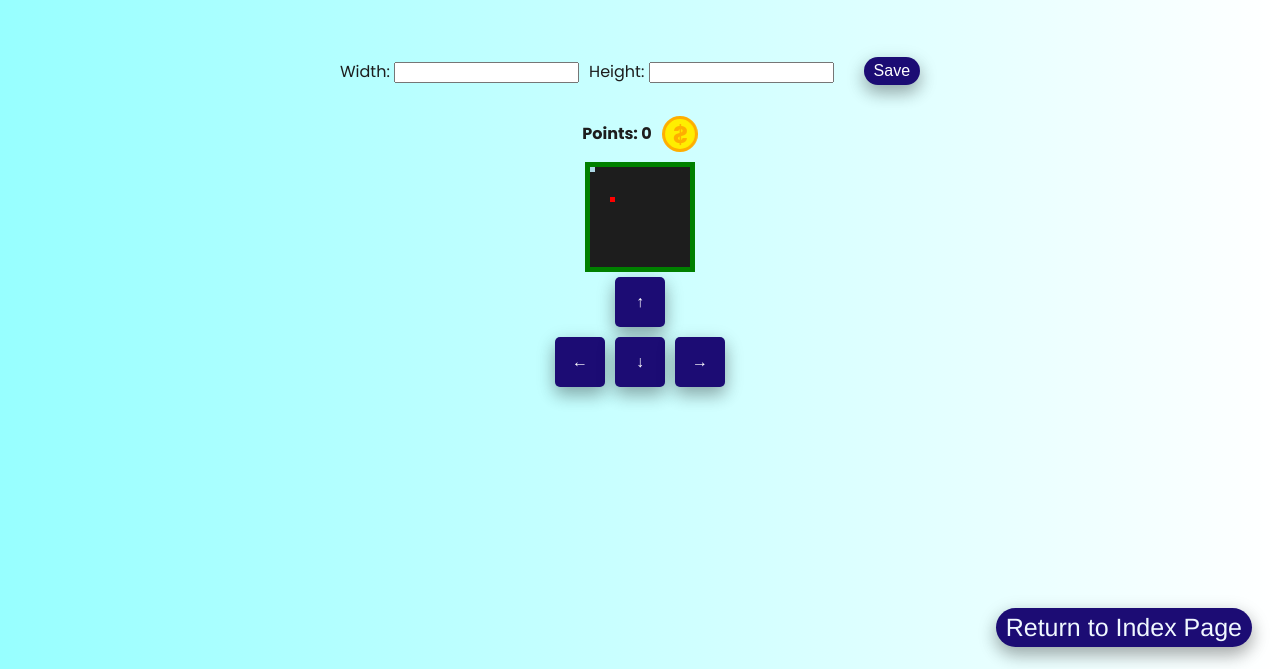
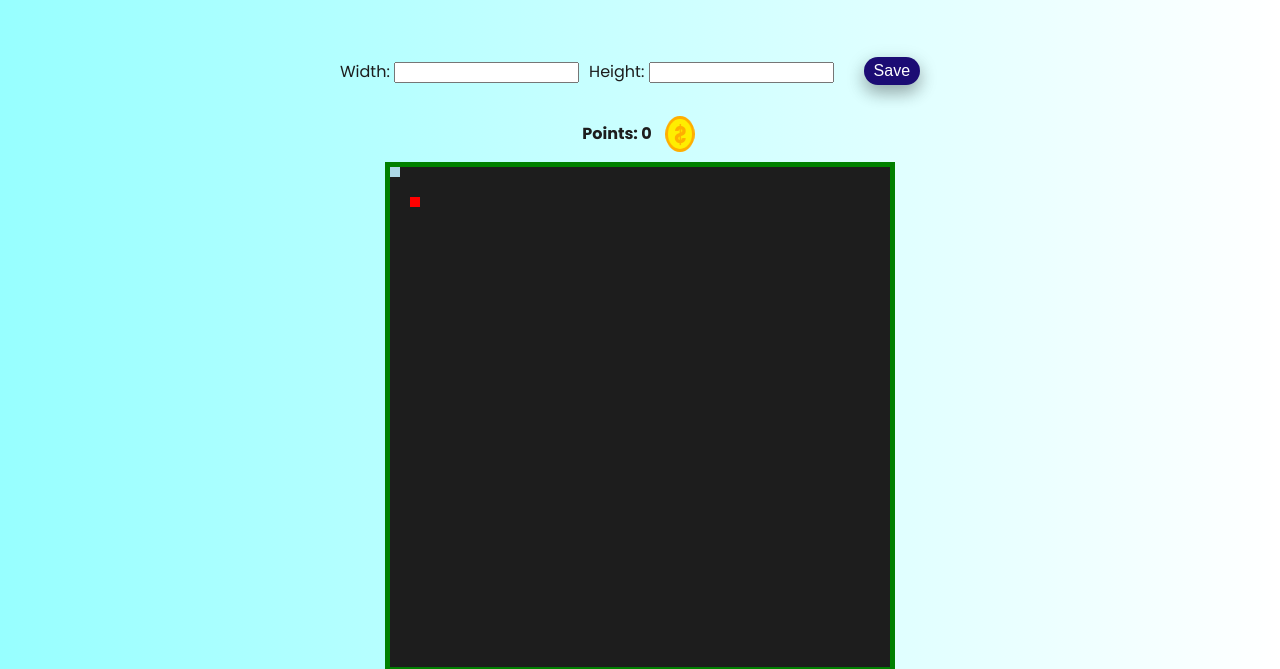
Before and after one commit to MarcoGomezGutierrez/Gatsby-Plantilla, a Gatsby site: page /game in a window 1280 px wide. Shown: the part 141-810 px from the top of the page. Built offline with nearby package versions, Linux system fonts and the light colour scheme; Gatsby itself is replaced by a stand-in of ours.

Commit message:
Juego implementado

```diff
--- a/src/pages/game.js
+++ b/src/pages/game.js
@@ -9,8 +9,8 @@ import Header from "../components/Header.js"
 // markup
 const GamePage = () => {
 
-  const [gameWidth, setGameWidth] = useState(parseInt(100));
-  const [gameHeight, setGameHeight] = useState(parseInt(100));
+  const [gameWidth, setGameWidth] = useState(parseInt(500));
+  const [gameHeight, setGameHeight] = useState(parseInt(500));
 
   const [x, setX] = useState(0);
   const [y, setY] = useState(0);
@@ -20,7 +20,7 @@ const GamePage = () => {
 
   const [points, setPoints] = useState(0);
 
-  const steps = 5;
+  const steps = 10;
 
 
   const leftRef = useRef(null);
@@ -128,12 +128,16 @@ const GamePage = () => {
   }
 
   const positionCursor = {
+    width: steps,
+    height: steps,
     left: x,
     top: y,
     backgroundColor: "lightblue",
   }
 
   const positionApple = {
+    width: steps,
+    height: steps,
     left: appleX,
     top: appleY,
     backgroundColor: "red",
--- a/src/styles/game.module.css
+++ b/src/styles/game.module.css
@@ -51,6 +51,4 @@
 
 .cursor {
     position: absolute;
-    width: 5px;
-    height: 5px;
 }
```
